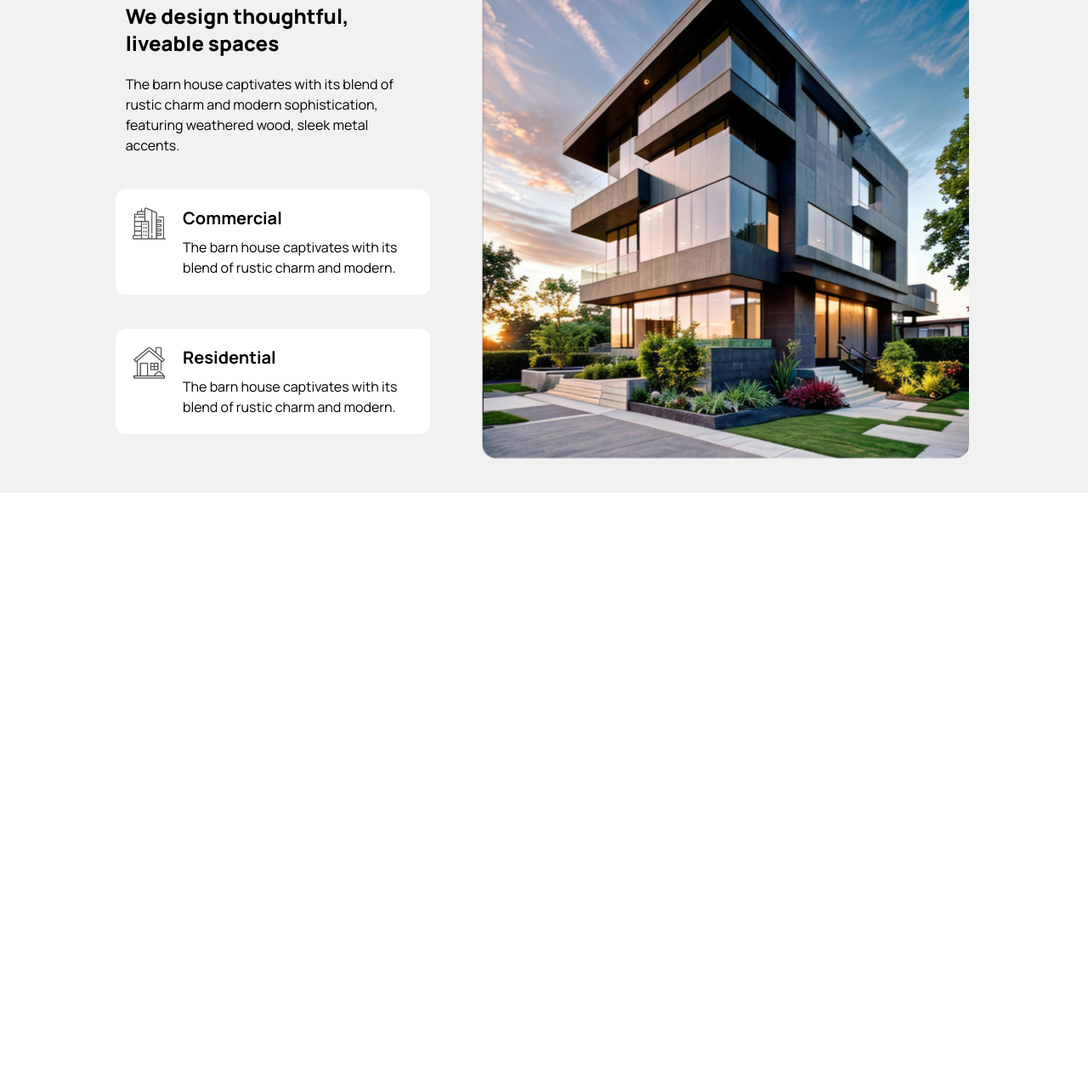
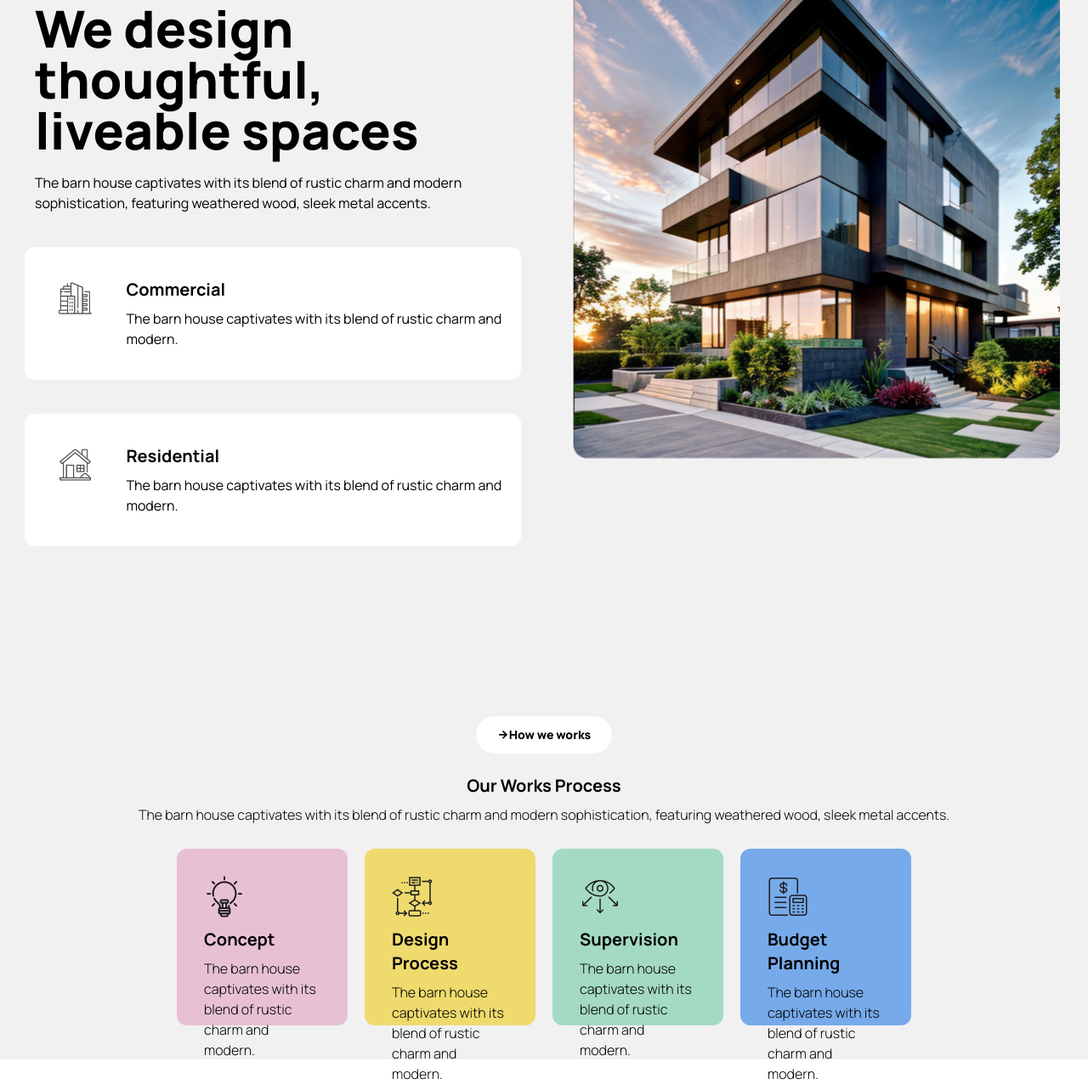
Before and after one commit to refatalhasan48/assignment-3, a plain HTML site: page index.html in a window 1280 px wide. Shown: the part 1101-2377 px from the top of the page at 85% size. Before the commit the page ends 1681 px from the top, so only its background shows below. Drawn offline with nearby package versions, Linux system fonts and the light colour scheme.

Commit message:
Our Works Process section done

```diff
--- a/index.html
+++ b/index.html
@@ -39,7 +39,7 @@
             </div>
         </nav>
         <div class="flex-col text-center">
-            <div class="mt-20"><img class="p-10 lg:mx-a " src="assets/banner.png" alt=""></div>
+            <div class="mt-20"><img class="p-10 mx-auto" src="assets/banner.png" alt=""></div>
             <h1 class="text-3xl font-black m-8">A barn house of this design has a striking appearance</h1>
             <p class="m-8">The barn house captivates with its blend of rustic charm and modern sophistication, featuring weathered wood, sleek metal accents, and large windows that flood the space with natural light.</p>
             <button class="mt-5 font-black text-xl w-80 justify-center px-5 py-3 outline-[#0073ff] rounded-full bg-[#ABEF5F80] flex mx-auto">View Details<div class="ml-2 bg-[#ABEF5F] h-6 w-6 text-center rounded-full -rotate-45"><i class="ri-arrow-right-line"></i></div></button>
@@ -48,22 +48,24 @@
     <main>
         <div class="bg-[#f1f1f1] lg:justify-center h-fit w-full mt-40 pb-10 flex">
             <div class="mt-20 lg:flex lg:justify-center">
-            <div class="lg:w-1/3">
+            <div class="lg:w-1/2">
+                    <img src="assets/Vector.png" class="lg:visible hidden lg:h-20" alt="">
+                    <button class="font-black text-sm w-1/2 lg:w-40 justify-center px-5 py-3 rounded-full bg-[#ffffff] flex mx-auto">
+                        <i class="text-black ri-arrow-right-line"></i>About Us</button>
                 <div class="">
-                        <button class="font-black text-sm justify-center px-5 py-3 rounded-full bg-[#ffffff] flex mx-auto"><i class="text-black ri-arrow-right-line"></i>About Us</button>
-                    <h1 class="mx-10 mt-5 text-2xl font-black text-center lg:text-left">We design thoughtful, liveable spaces</h1>
+                    <h1 class="mx-10 mt-5 text-2xl font-black text-center lg:font-extrabold lg:text-6xl lg:text-left">We design thoughtful, liveable spaces</h1>
                     <p class="mx-10 mt-5 text-center lg:text-left">The barn house captivates with its blend of rustic charm and  modern sophistication, featuring weathered wood, sleek metal accents.</p>
                 </div>
                 <div class="flex mt-10 mx-7 rounded-xl bg-white p-5">
-                    <img class="h-10" src="assets/commercial.png" alt="">
-                    <div class="ml-5">
+                    <img class="h-10  lg:m-5" src="assets/commercial.png" alt="">
+                    <div class="ml-5 lg:py-4">
                     <h3 class="text-xl mb-2 font-bold">Commercial</h3>
                     <p>The barn house captivates with its blend of rustic charm and modern.</p>
                     </div>
                 </div>
                 <div class="flex mt-10 mx-7 rounded-xl bg-white p-5">
-                    <img class="h-10" src="assets/residential.png" alt="">
-                    <div class="ml-5">
+                    <img class="h-10 lg:m-5" src="assets/residential.png" alt="">
+                    <div class="ml-5 lg:py-4">
                     <h3 class="text-xl mb-2 font-bold">Residential </h3>
                     <p>The barn house captivates with its blend of rustic charm and modern.</p>
                     </div>
@@ -73,6 +75,38 @@
                     <img src="assets/Rectangle.png" class="px-8" alt="">
                 </div>
             </div>
+            <!-- Section 3 -->
+        </div>
+        <div class="bg-[#f1f1f1] lg:justify-center h-fit w-full mt-0 pb-10">
+            <div class="mx-auto px-10 text-center  lg:pt-40">
+                <button class="font-black text-sm lg:w-40 justify-center px-5 py-3 rounded-full bg-[#ffffff] flex mx-auto"><i class="text-black ri-arrow-right-line"></i>How we works</button>
+                <h1 class="text-xl mb-2 font-bold mt-6">Our Works Process</h1>
+                <p class="mb-2 font-light mt-">The barn house captivates with its blend of rustic charm and  modern sophistication, featuring weathered wood, sleek metal accents.</p>
+            </div>
+            <div class= "flex-col justify-center lg:flex-row px-5 lg:px-52">
+                <div class="lg:flex lg:gap-5">
+                <div class="h-52 w-full lg:w-1/4 lg:mx-0 bg-[#E7C1D3] mx-auto mt-5 rounded-xl p-8">
+                    <img src="assets/concept.png" alt="">
+                    <h3 class="text-xl mt-3 font-bold">Concept</h3>
+                    <p class="mb-2 font-light mt-2">The barn house captivates with its blend of rustic charm and modern.</p>
+                </div>
+                <div class="h-52 w-full lg:w-1/4 lg:mx-0 bg-[#EFDA6E] mx-auto mt-5 rounded-xl  p-8">
+                    <img src="assets/flow-chart.png" alt="">
+                    <h3 class="text-xl mt-3 font-bold">Design Process</h3>
+                    <p class="mb-2 font-light mt-2">The barn house captivates with its blend of rustic charm and modern.</p>
+                </div>
+                <div class="h-52 w-full lg:w-1/4 lg:mx-0 bg-[#A4DAC3] mx-auto mt-5 rounded-xl  p-8">
+                    <img src="assets/vision.png" alt="">
+                    <h3 class="text-xl mt-3 font-bold">Supervision</h3>
+                    <p class="mb-2 font-light mt-2">The barn house captivates with its blend of rustic charm and modern.</p>
+                </div>
+                <div class="h-52 w-full lg:w-1/4 lg:mx-0 bg-[#77AAEA] mx-auto mt-5 rounded-xl  p-8">
+                    <img src="assets/budget-planning.png" alt="">
+                    <h3 class="text-xl mt-3 font-bold">Budget Planning</h3>
+                    <p class="mb-2 font-light mt-2">The barn house captivates with its blend of rustic charm and modern.</p>
+                </div>
+                </div>
+            </div>
 
 
 
```
